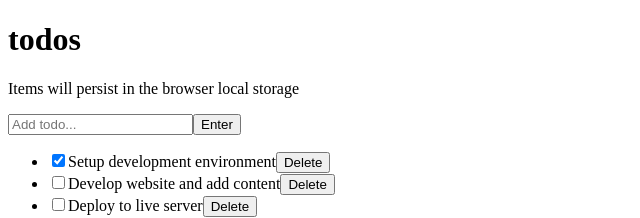
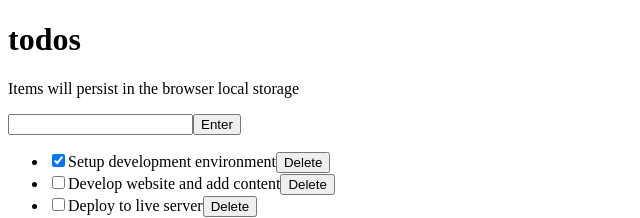
Before and after one commit to FevenSeyfu/todo-app-react, a React (Vite) app: page / in a window 1280 px wide. Shown: the top 218 px of the page, without its empty margins (0-640 px from the left). Built offline with nearby package versions, Linux system fonts and the light colour scheme.

Commit message:
Update task name on submit

```diff
--- a/src/components/TodoInput.jsx
+++ b/src/components/TodoInput.jsx
@@ -2,10 +2,13 @@ import { useState } from 'react';
 import PropTypes from 'prop-types';
 
 const TodoInput = ({ addTodoItem }) => {
-	const [title,setTitle] =useState(' ')
+	const [title,setTitle] =useState(' ');
+	const handleChange = (e) => {
+    setTitle(e.target.value);
+  };
 	const handleSubmit = (e)=>{
 		e.preventDefault();
-		addTodoItem(title)
+		addTodoItem(title);
     setTitle('');
 	}
 	return(
@@ -13,7 +16,9 @@ const TodoInput = ({ addTodoItem }) => {
       <input
         type="text"
 				name="todo-task"
-				placeholder='Add todo...'/>
+				placeholder='Add todo...'
+				value={title}
+        onChange={handleChange}/>
 			<button type="submit">Enter</button>
 		</form>
 	)
```
